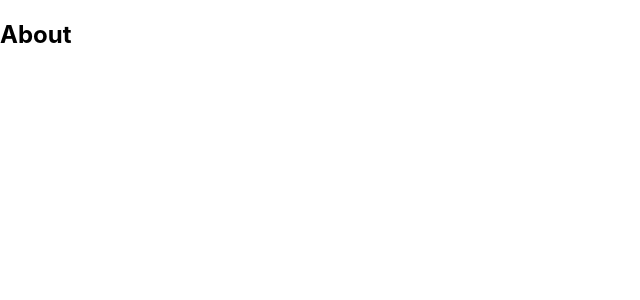
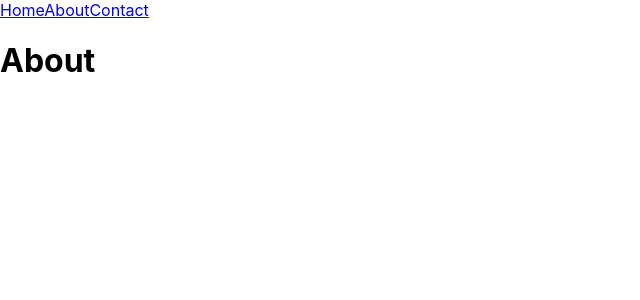
Before and after one commit to hambrientoapp/hambrientoapp, a React (Create React App) app: page /about in a window 1280 px wide. Shown: the top 300 px of the page, without its empty margins (0-640 px from the left). Built offline with nearby package versions, Linux system fonts and the light colour scheme.

Commit message:
feat(public): navlink

```diff
--- a/src/App.js
+++ b/src/App.js
@@ -1,5 +1,10 @@
 import React from 'react'
-import { BrowserRouter as Router, Switch, Route } from 'react-router-dom'
+import {
+  BrowserRouter as Router,
+  Switch,
+  Route,
+  NavLink
+} from 'react-router-dom'
 
 import Home from './pages/Home'
 import About from './pages/About'
@@ -10,6 +15,11 @@
 function App() {
   return (
     <Router>
+      <nav>
+        <NavLink to="/" exact>Home</NavLink>
+        <NavLink to="/about">About</NavLink>
+        <NavLink to="/contact">Contact</NavLink>
+      </nav>
       <Switch>
         <Route path="/" exact component={ Home } />
         <Route path="/about" component={ About } />
--- a/src/pages/About.js
+++ b/src/pages/About.js
@@ -3,7 +3,7 @@
 function About() {
     return (
         <>
-            <h2>About</h2>
+            <h1>About</h1>
         </>
     )
 }
```
